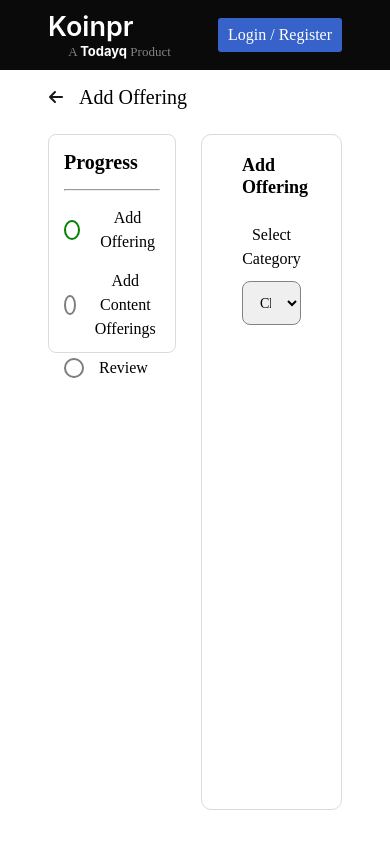
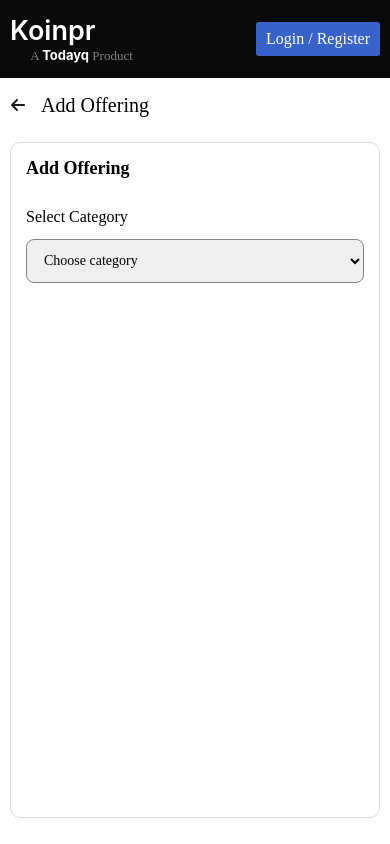
Before and after one commit to GowthamAkula89/koinpr-tq, a React (Create React App) app: page /addoffering in a window 390 px wide. Built offline with nearby package versions, Linux system fonts and the light colour scheme.

Commit message:
Add Responsiveness

```diff
--- a/src/Components/AddOfferingForm/addOfferingForm.css
+++ b/src/Components/AddOfferingForm/addOfferingForm.css
@@ -123,3 +123,9 @@
     border: 1px solid var(--color-gray);
     cursor:default;
 }
+@media screen and (max-width: 789px){
+    .add-offering-form{
+        width: 100%;
+        padding: 15px 15px;
+    }
+}
--- a/src/Components/AddOfferingSidebar/addOfferingSidebar.css
+++ b/src/Components/AddOfferingSidebar/addOfferingSidebar.css
@@ -39,3 +39,8 @@
 .done-status{
     color: var(--color-white);
 }
+@media screen and (max-width: 789px){
+    .add-offering-sidebar{
+        display: none;
+    }
+}
--- a/src/Components/Header/header.css
+++ b/src/Components/Header/header.css
@@ -85,3 +85,8 @@
         display: none;
     }
 }
+@media screen and (max-width: 589px){
+    .header-container{
+        padding: 15px 10px;
+    }
+}
--- a/src/Components/MarketPlace/index.js
+++ b/src/Components/MarketPlace/index.js
@@ -12,8 +12,8 @@ const MarketPlace = () => {
         const fetchData = async() => {
             setLoading(true);
             try {
-              const response = await fetch(config.endpoint);
-              const data = await response.json();
+                const response = await fetch(config.endpoint);
+                const data = await response.json();
                 setOfferingsData(data.offerings);
             }
             catch (error) {
--- a/src/Components/RegisterOrLoginModal/registerOrLoginModal.css
+++ b/src/Components/RegisterOrLoginModal/registerOrLoginModal.css
@@ -17,7 +17,7 @@
 
 .modal-content {
     background-color: #fefefe;
-    margin: 15% auto;
+    margin: 50% auto;
     padding: 35px;
     border: 1px solid #888;
     width: 80%;
--- a/src/Pages/AddOfferingPage/addOfferingPage.css
+++ b/src/Pages/AddOfferingPage/addOfferingPage.css
@@ -19,3 +19,9 @@
     display: flex;
     gap: 25px;
 }
+
+@media screen and (max-width: 589px){
+    .add-offering-page{
+        margin: 15px 10px;
+    }
+}
```
